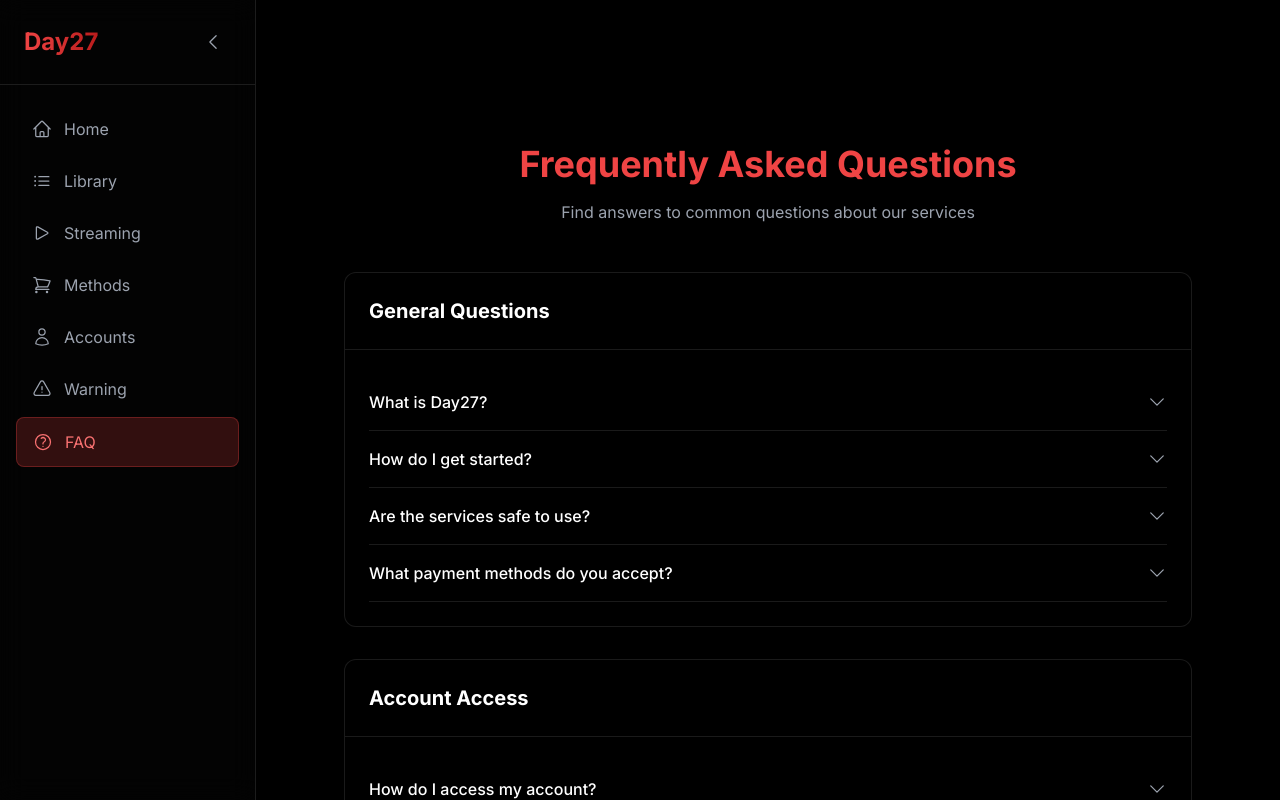
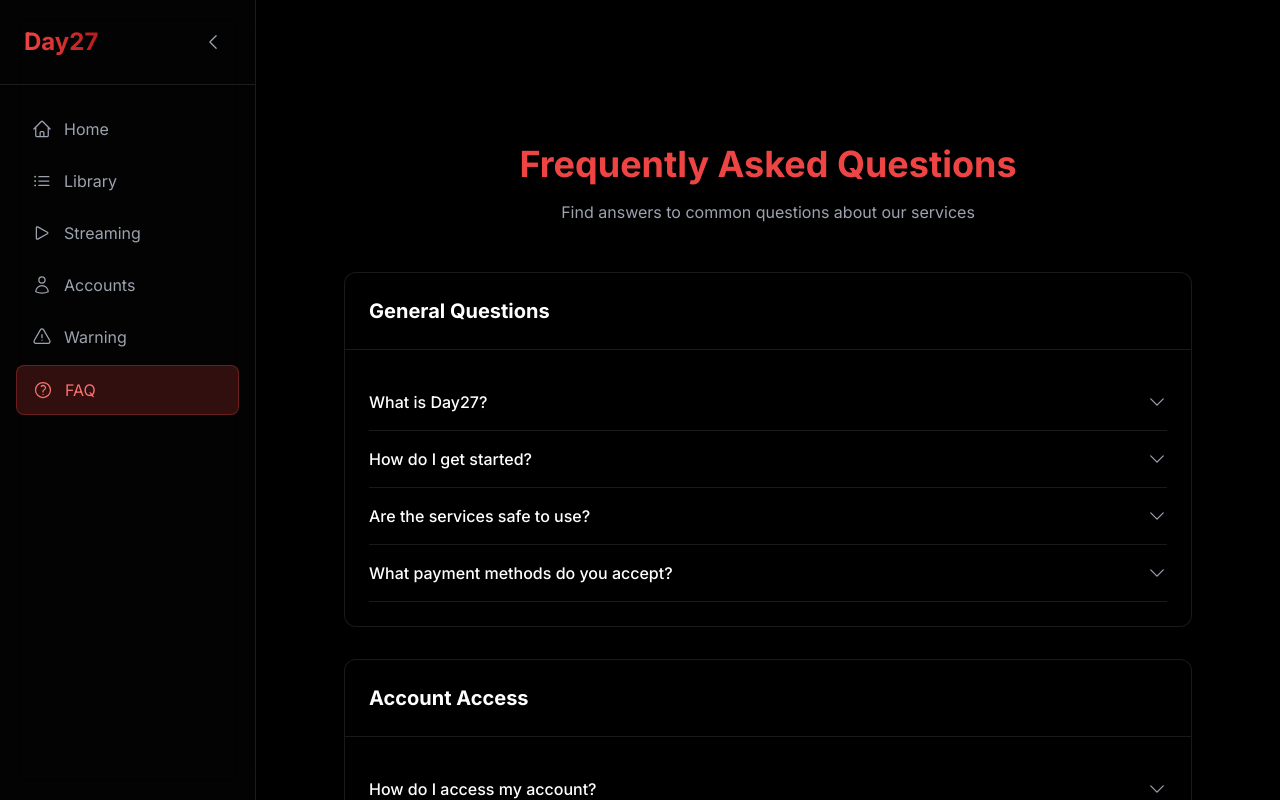
Before and after one commit to SyntroXofficial/day27-premium, a React (Vite) app: page /faq in a window 1280 px wide. Shown: the top 800 px of the page. Built offline with nearby package versions, Linux system fonts and the light colour scheme.

Commit message:
Update SidebarNav.jsx

```diff
--- a/src/components/layout/sidebar/SidebarNav.jsx
+++ b/src/components/layout/sidebar/SidebarNav.jsx
@@ -16,7 +16,6 @@
   { icon: HomeIcon, label: 'Home', path: '/' },
   { icon: ListBulletIcon, label: 'Library', path: '/library' },
   { icon: PlayIcon, label: 'Streaming', path: '/streaming' },
-  { icon: ShoppingCartIcon, label: 'Methods', path: '/methods' },
   { icon: UserIcon, label: 'Accounts', path: '/accounts' },
   { icon: ExclamationTriangleIcon, label: 'Warning', path: '/warning' },
   { icon: QuestionMarkCircleIcon, label: 'FAQ', path: '/faq' }
```
